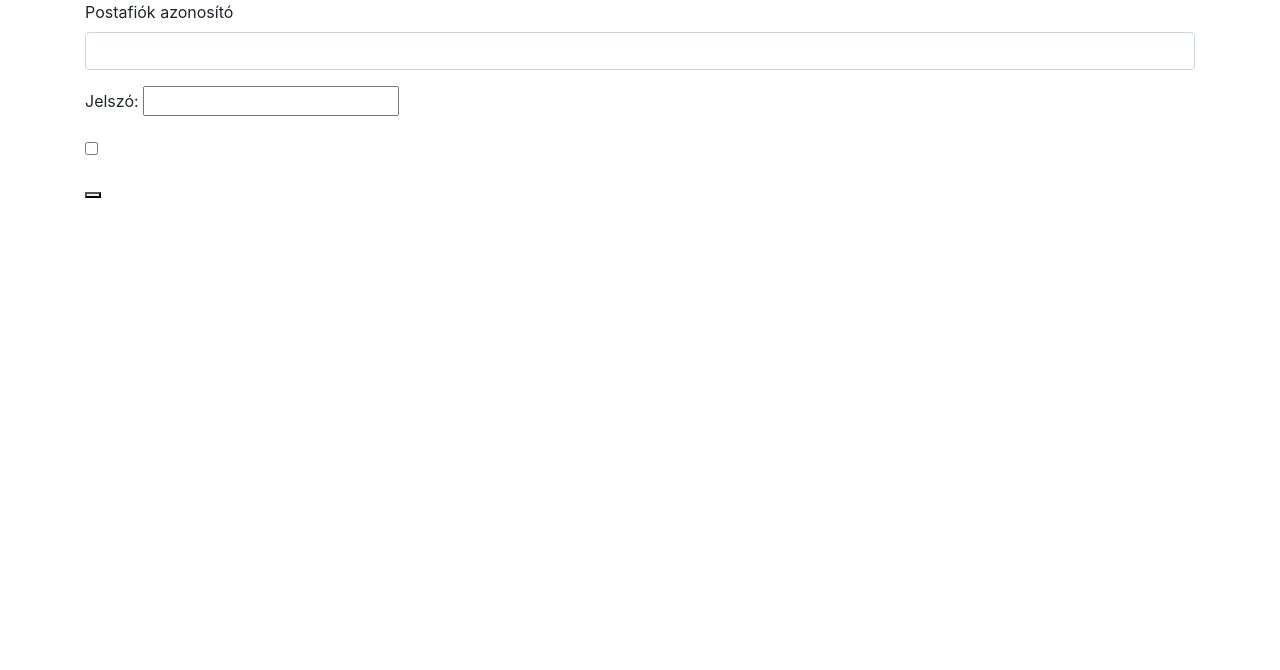
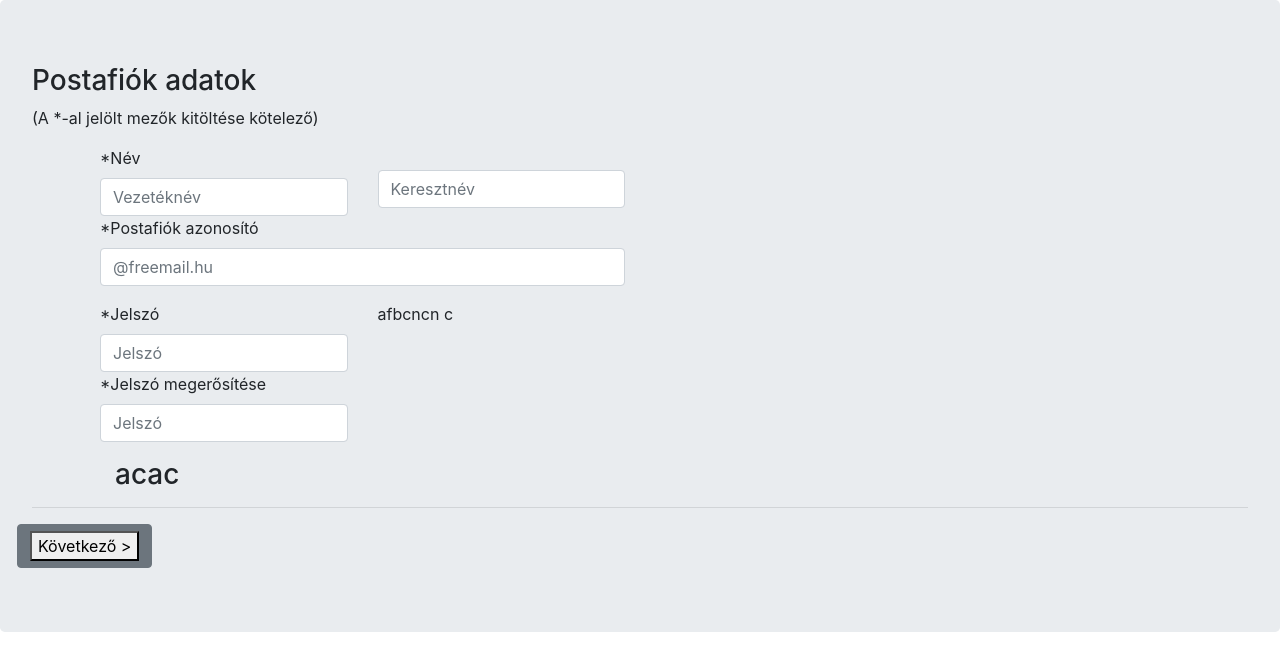
Before and after one commit to unandi99/Webprogramozas, a plain HTML site: page Házi-feladat/freemail.html in a window 1280 px wide. Drawn offline with nearby package versions, Linux system fonts and the light colour scheme.

Commit message:
Freemail

```diff
--- a/Házi-feladat/freemail.html
+++ b/Házi-feladat/freemail.html
@@ -1,5 +1,6 @@
 <!doctype html>
 <html lang="hu">
+
 <head>
   <!-- Required meta tags -->
   <meta charset="utf-8">
@@ -10,26 +11,69 @@
 
   <title>Freemail űrlap</title>
 </head>
+
 <body>
+  <div class="jumbotron">
+    <h3>Postafiók adatok</h3>
+    <p>(A *-al jelölt mezők kitöltése kötelező)</p>
     <div class="container">
-      <from>
+      <div class="col-lg-6 col-xs-12">
+        <form>
+          <div class="row">
+            <div class="col">
+              <label for="lastname">*Név</label>
+              <input type="text" class="form-control" placeholder="Vezetéknév" id="lastname">
+            </div>
+            <div class="col">
+              <label for="firstname"></label>
+              <input type="text" class="form-control" placeholder="Keresztnév" id="firstname">
+            </div>
+          </div>
+
           <div class="form-group">
-         <label for="email">Postafiók azonosító</label>
-         <input type="email" class="form-control" id="email">
+            <label for="email">*Postafiók azonosító</label>
+            <input type="email" class="form-control" placeholder="@freemail.hu" id="email">
             <small id="emailHelp" class="form-text"></small>
           </div>
+          <div class="row">
+            <div class="col">
               <div class="form-group">
-          <label for="">Jelszó:</label>
-          <input type="password" class="form-conrol" id="password">
+                <label for="Jelszó">*Jelszó</label>
+                <input type="password" class="form-control" placeholder="Jelszó" id="password">
+
+                <label for="Jelszó">*Jelszó megerősítése</label>
+                <input type="password" class="form-control" placeholder="Jelszó" id="password2">
+              </div>
+            </div>
+            <div class="col">
+              <div class="ikon ikon-pipe">
+                afbcncn c
+              </div>
+            </div>
+          </div>
+        </form>
+
+
+    <div class="">
+     <div class="">
+      <div class="col-12 col-md-6">
+        <h3>acac</h3>
+      </div>
+     </div>
+    </div>
 
       </div>
-        <div class="form-group form-check">
-          <input type="checkbox" class="form-check-input" id="checkbox">
-          <label class="form-check-label" for="checkbox"></label>
     </div>
-        <button type="submit"></button>
-      </from>
+    <hr>
+    <div class="row btn btn-secondary">
+      <div class=" ">
+        <button type="submit" class="">Következő ></button>
       </div>
+
+    </div>
+  </div>
+
+
 
   <!-- Optional JavaScript -->
   <!-- jQuery first, then Popper.js, then Bootstrap JS -->
@@ -37,4 +81,5 @@
   <script src="https://cdnjs.cloudflare.com/ajax/libs/popper.js/1.14.3/umd/popper.min.js" integrity="sha384-ZMP7rVo3mIykV+2+9J3UJ46jBk0WLaUAdn689aCwoqbBJiSnjAK/l8WvCWPIPm49" crossorigin="anonymous"></script>
   <script src="https://stackpath.bootstrapcdn.com/bootstrap/4.1.3/js/bootstrap.min.js" integrity="sha384-ChfqqxuZUCnJSK3+MXmPNIyE6ZbWh2IMqE241rYiqJxyMiZ6OW/JmZQ5stwEULTy" crossorigin="anonymous"></script>
 </body>
+
 </html>
```
Lines whose indentation alone changed are shown as unchanged.
